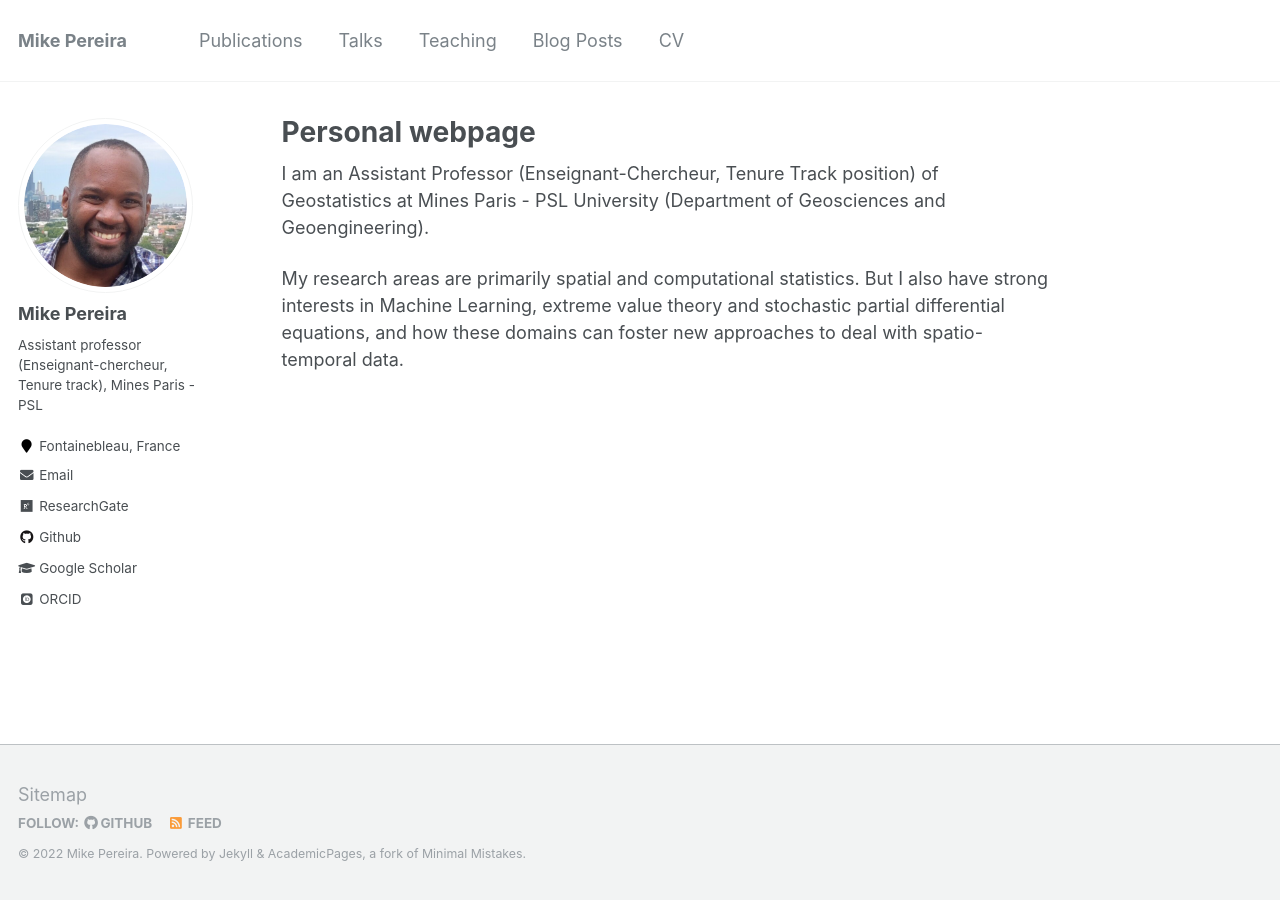
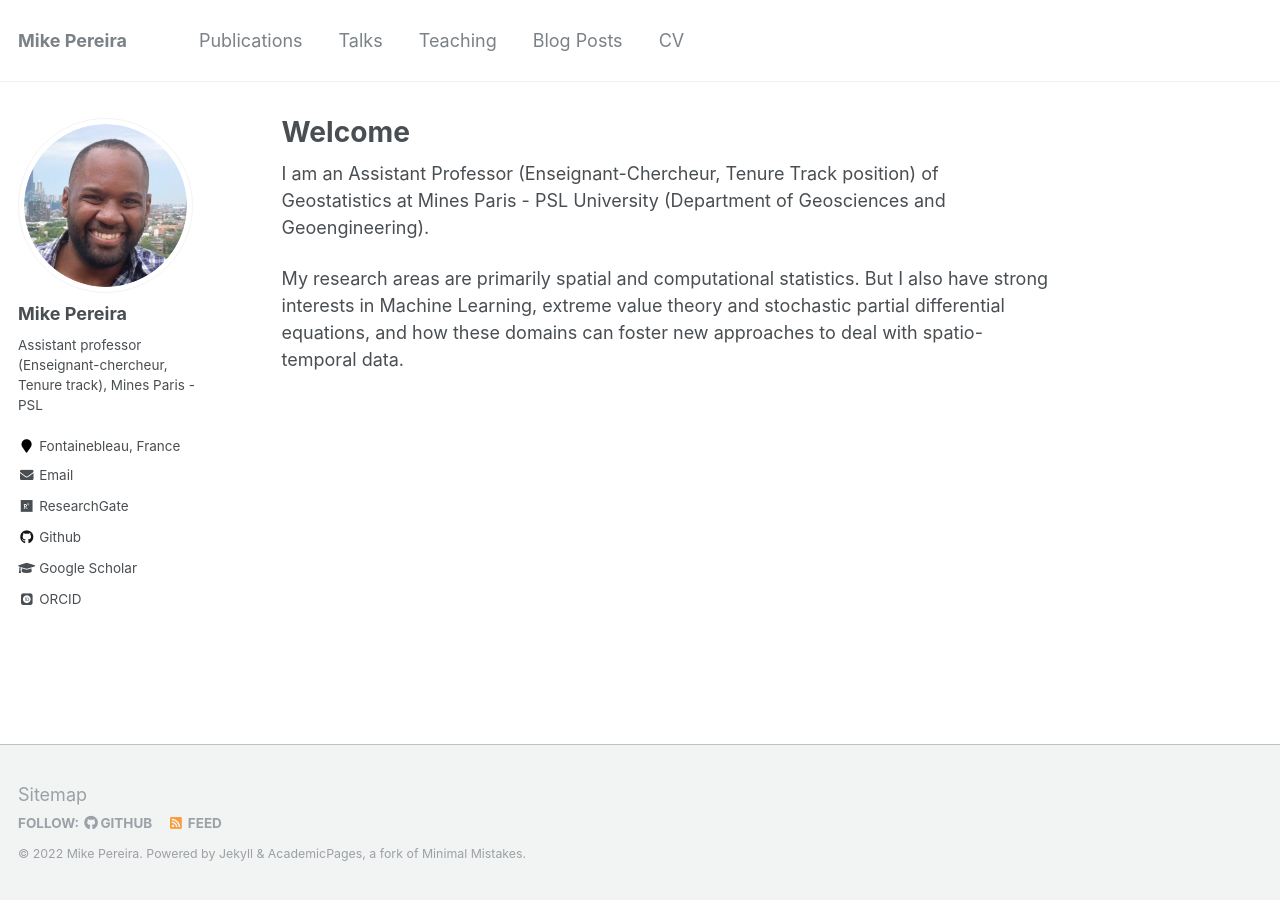
Before and after one commit to mike-pereira/mike-pereira.github.io, a Jekyll site: the page built from _pages/about.md, in a window 1280 px wide. Built offline with Jekyll 4.4.1, drawn with Linux system fonts in a browser that asks for light colours; some web fonts are replaced.

Commit message:
change title first page

```diff
--- a/_pages/about.md
+++ b/_pages/about.md
@@ -1,6 +1,6 @@
 ---
 permalink: /
-title: "Personal webpage"
+title: "Welcome"
 excerpt: "About me"
 author_profile: true
 redirect_from:
```
